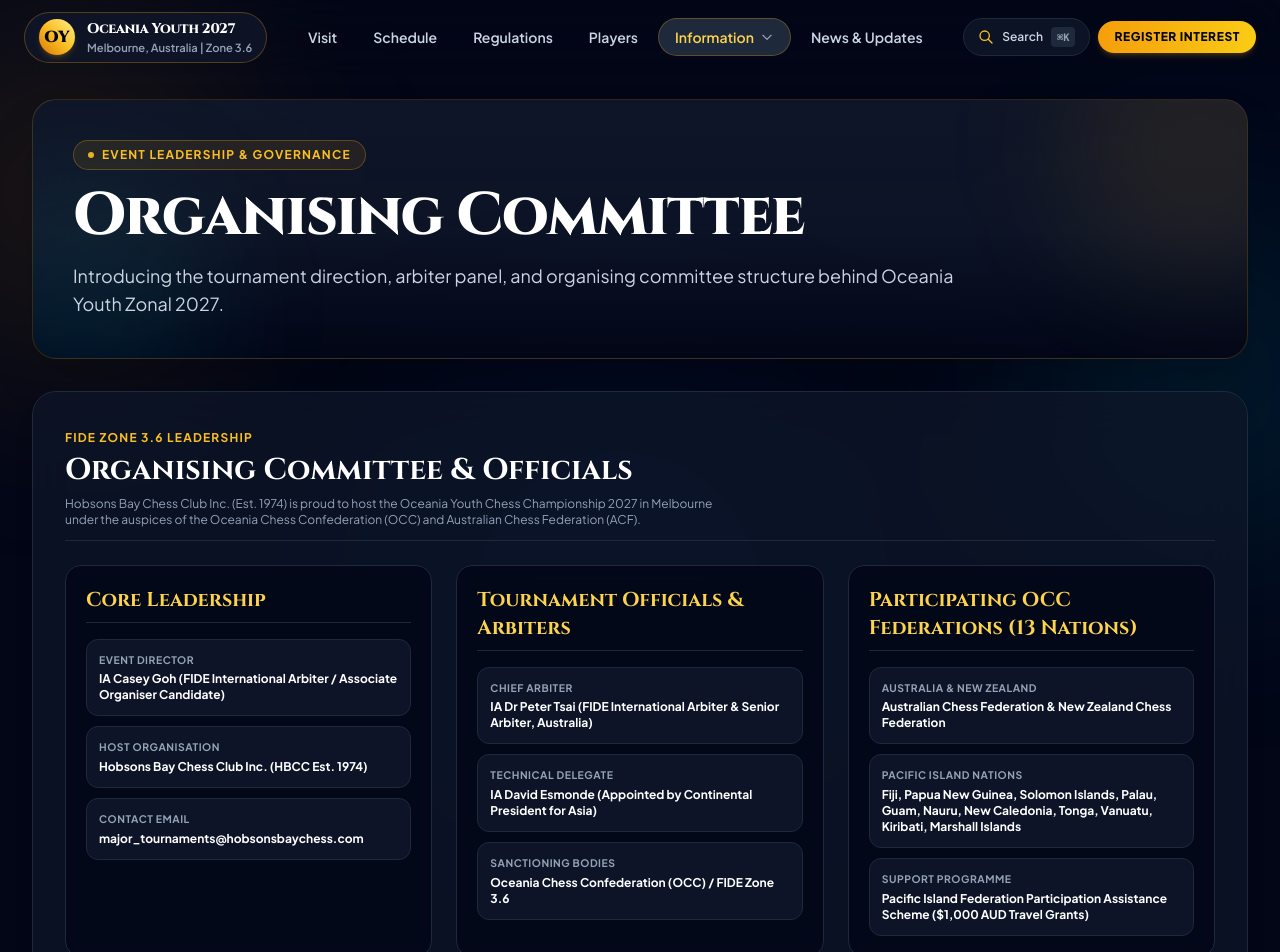
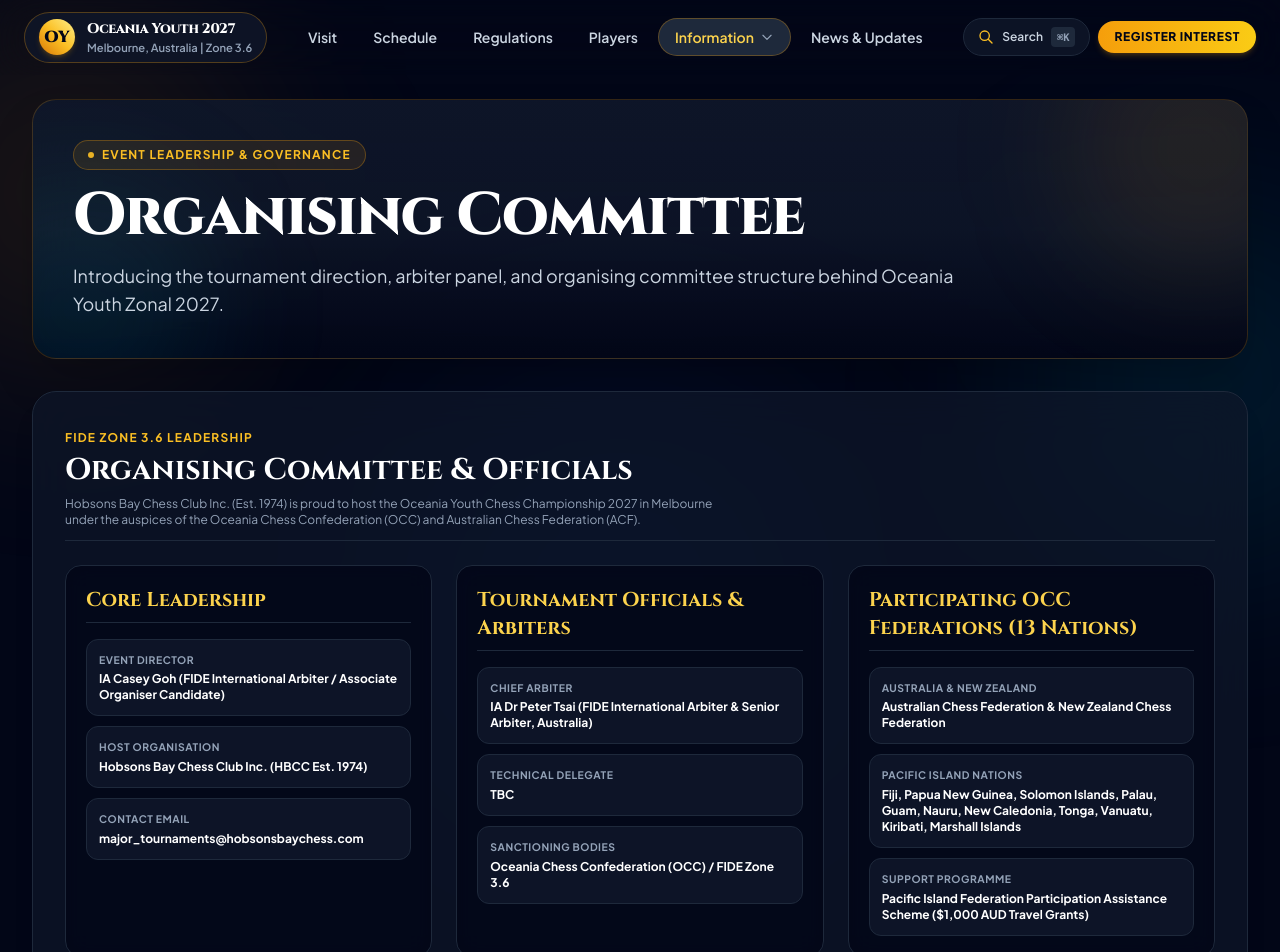
Before and after one commit to Hobsons-Bay-Chess-Club-AU/oceania-youth-2027, a Next.js app: page /organizer in a window 1280 px wide. Shown: the top 952 px of the page. Built offline with nearby package versions, Linux system fonts and the light colour scheme.

Commit message:
remove david

```diff
--- a/app/organizer/data.ts
+++ b/app/organizer/data.ts
@@ -15,7 +15,7 @@
       title: "Tournament Officials & Arbiters",
       staff: [
         { role: "Chief Arbiter", name: "IA Dr Peter Tsai (FIDE International Arbiter & Senior Arbiter, Australia)" },
-        { role: "Technical Delegate", name: "IA David Esmonde (Appointed by Continental President for Asia)" },
+        { role: "Technical Delegate", name: "TBC" },
         { role: "Sanctioning Bodies", name: "Oceania Chess Confederation (OCC) / FIDE Zone 3.6" },
       ],
     },
```
